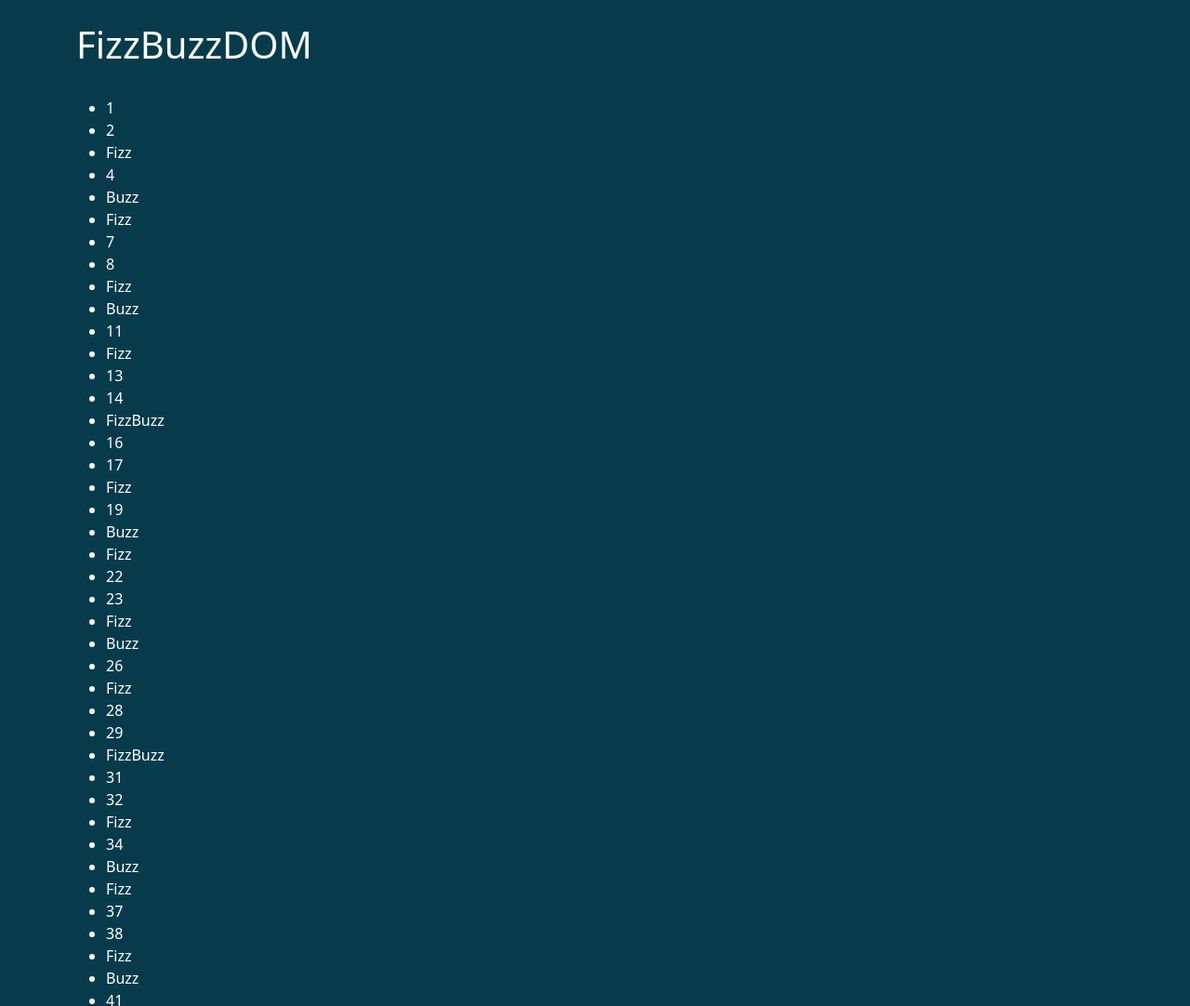
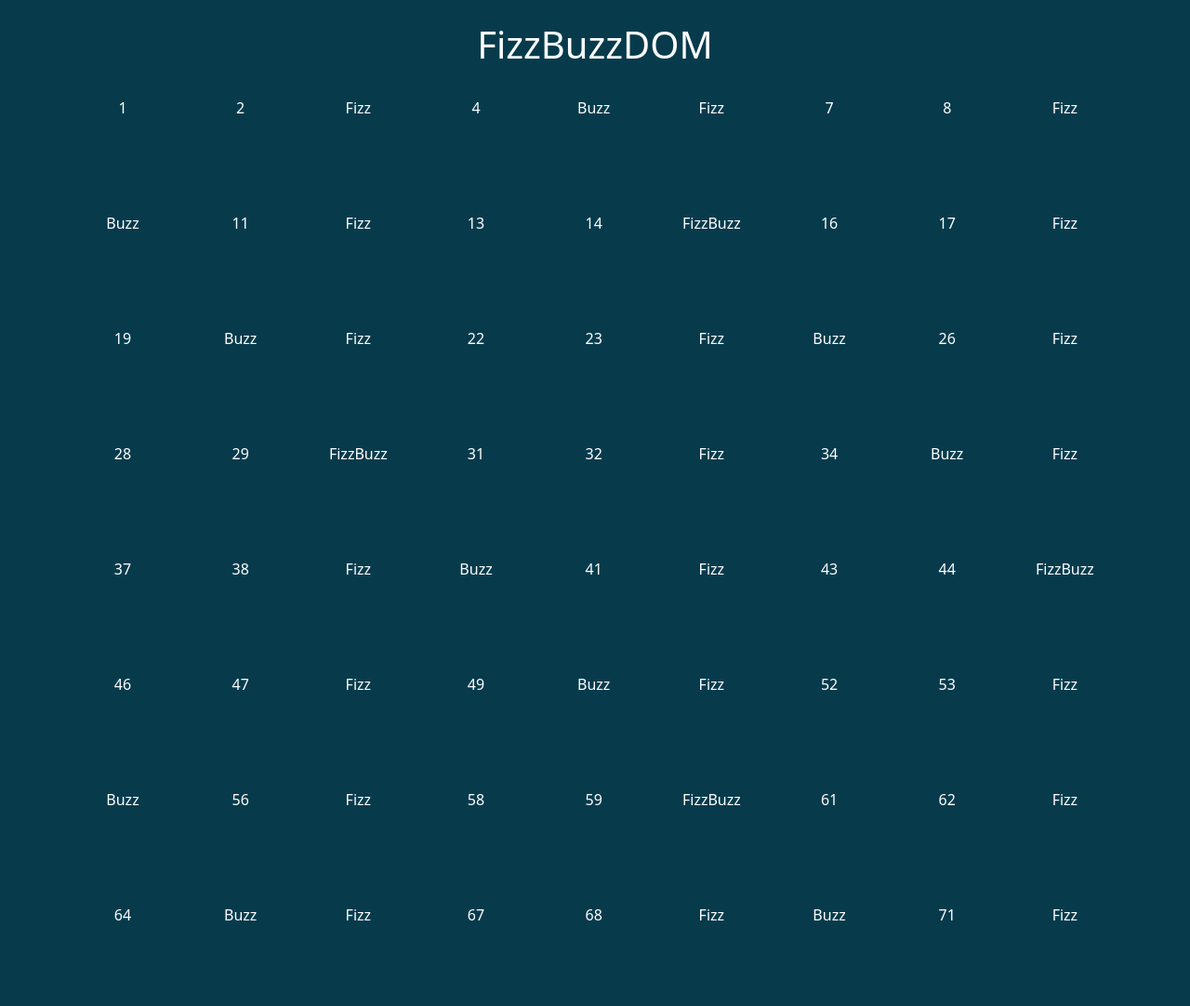
Before and after one commit to silviawolves/js-fizzbuzzdom, a plain HTML site: page index.html in a window 1280 px wide. Shown: the top 1082 px of the page at 93% size. Drawn offline with nearby package versions, Linux system fonts and the light colour scheme.

Commit message:
impaginazione con quadrati - molto in progress

```diff
--- a/index.html
+++ b/index.html
@@ -12,10 +12,16 @@
 
 <body>
     <div class="full-view">
-        <div class="container text-white">
+        <div class="container text-white text-center">
             <h1 class="py-4">FizzBuzzDOM</h1>
 
-            <ul class="lista-numeri">
+            <div class="row gy-4">
+
+            </div>
+
+
+
+            <ul class="lista-numeri list-unstyled">
 
             </ul>
 
--- a/js/script.js
+++ b/js/script.js
@@ -4,39 +4,48 @@
 for (let i = 1; i <= 100; i++) {
     console.log(i)
 
-    //creo le condizioni e variabili che sostituiscono i multipli di 3 e 5
+    //creo le condizioni e variabili che sostituiscono i multipli di 3 || 5
+    // i multipli di tre && 5
+    // se non ci sono multipli
     if ((i % 3 === 0) && (i % 5 === 0)) {
         let fizzBuzz = ((i % 3 === 0) && (i % 5 === 0))
         fizzBuzz = "FizzBuzz"
         console.log(fizzBuzz)
-        const multiploDoppio = document.querySelector(".lista-numeri")
-        multiploDoppio.innerHTML += `<li>${fizzBuzz}</li>`
+        const multiploDoppio = document.querySelector(".row")
+        multiploDoppio.innerHTML += `  <div class="col">
+                                            <div class="square">
+                                                ${fizzBuzz}
+                                            </div>
+                                        </div>  `
     } else if (i % 3 === 0) {
         let fizz = (i % 3 === 0)
         fizz = "Fizz"
         console.log(fizz)
-        const multiploTre = document.querySelector(".lista-numeri")
-        multiploTre.innerHTML += `<li>${fizz}</li>`
+        const multiploTre = document.querySelector(".row")
+        multiploTre.innerHTML += `  <div class="col">
+                                        <div class="square">
+                                            ${fizz}
+                                        </div>
+                                    </div>  `
     } else if (i % 5 === 0) {
         let buzz = (i % 5 === 0)
         buzz = "Buzz"
         console.log(buzz)
-        const multiploCinque = document.querySelector(".lista-numeri")
-        multiploCinque.innerHTML += `<li>${buzz}</li>`
+        const multiploCinque = document.querySelector(".row")
+        multiploCinque.innerHTML +=  `  <div class="col">
+                                            <div class="square">
+                                                ${buzz}
+                                            </div>
+                                        </div>  `
     } else {
-        const centoNumeri = document.querySelector(".lista-numeri")
-        centoNumeri.innerHTML += `<li>${i}</li>`
+        const centoNumeri = document.querySelector(".row")
+        centoNumeri.innerHTML += `  <div class="col">
+                                        <div class="square">
+                                            ${i}
+                                        </div>
+                                    </div>  `
     }
 }
-
-
-
-
-
-
-
-
-
 
 
 
```
